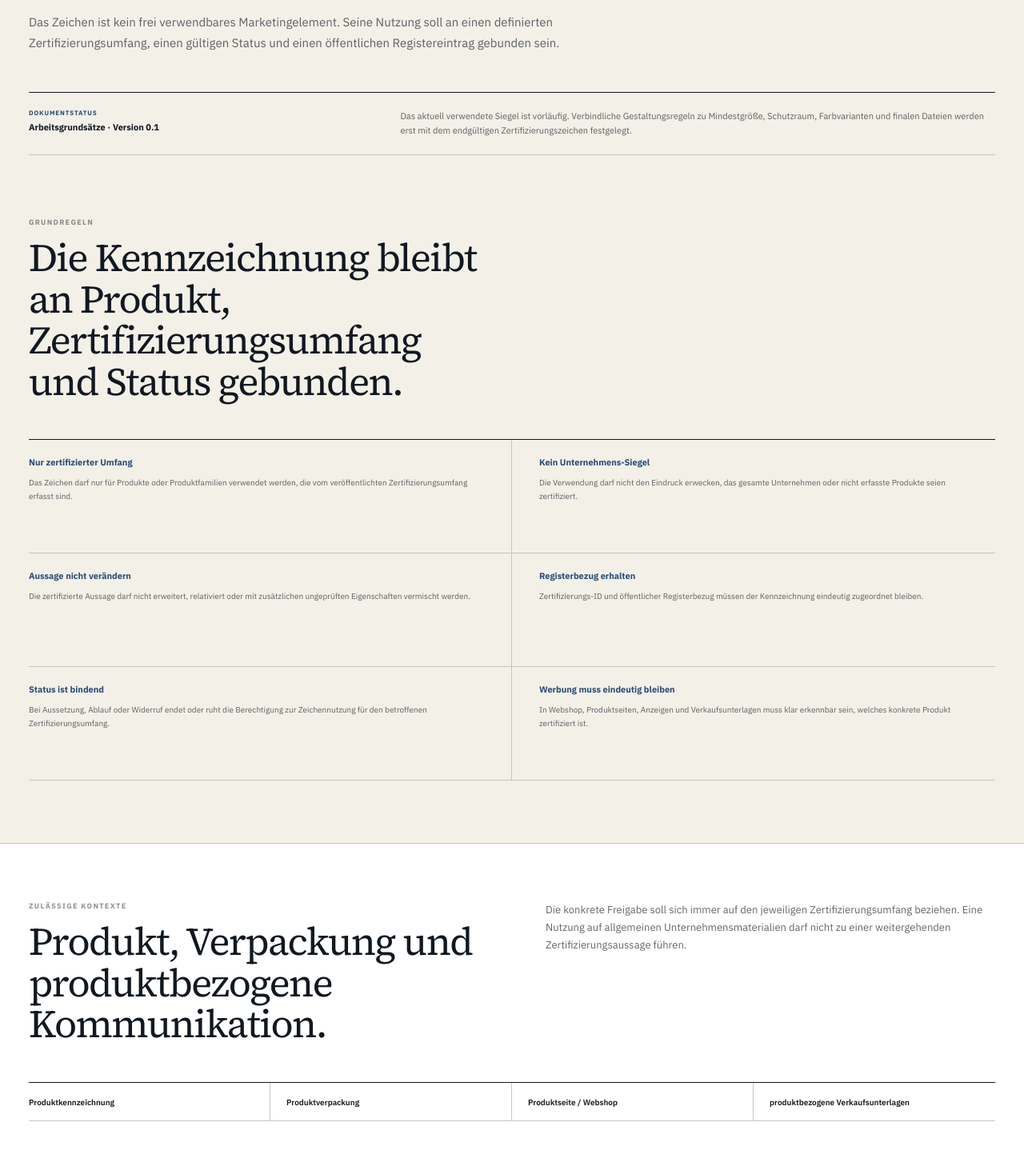
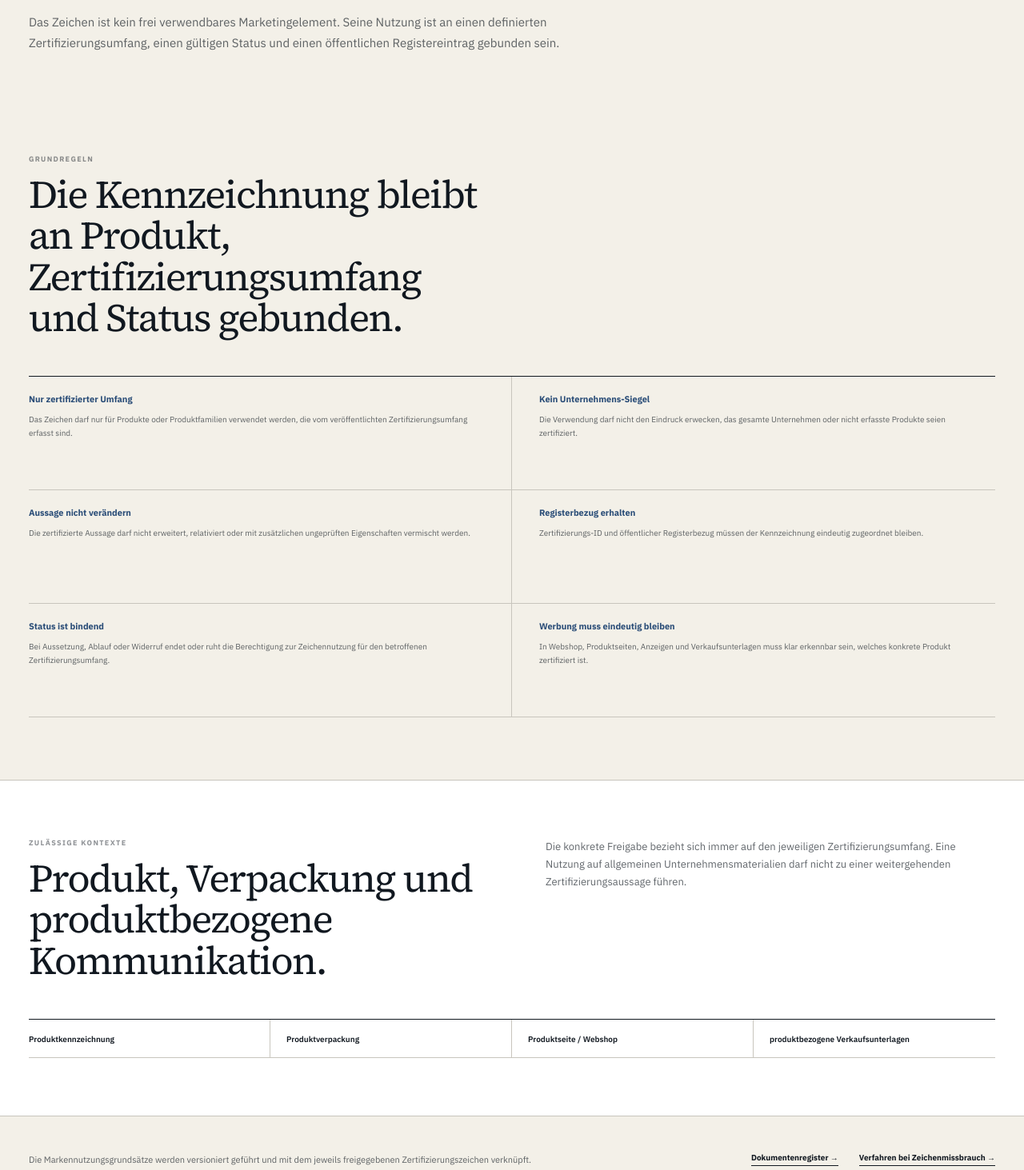
Before and after one commit to dennis-glaser-coder/human-certification-web, a Next.js app: page /markennutzung in a window 1280 px wide. Shown: the part 307-1770 px from the top of the page at 80% size. Built offline with nearby package versions, Linux system fonts and the light colour scheme.

Commit message:
Markennutzungsseite ohne Entwicklungsstatus ausrichten

```diff
--- a/src/app/markennutzung/page.js
+++ b/src/app/markennutzung/page.js
@@ -27,23 +27,12 @@ export default function MarkUsePage() {
         <div className="eyebrow">MARKENNUTZUNG · MBH-MARK-0.1</div>
         <h1>Grundsätze zur Nutzung des Zertifizierungszeichens.</h1>
         <p className="lead">
-          Das Zeichen ist kein frei verwendbares Marketingelement. Seine Nutzung soll an einen definierten Zertifizierungsumfang,
+          Das Zeichen ist kein frei verwendbares Marketingelement. Seine Nutzung ist an einen definierten Zertifizierungsumfang,
           einen gültigen Status und einen öffentlichen Registereintrag gebunden sein.
         </p>
       </section>
 
-      <section className="statusPanel shell">
-        <div>
-          <span>DOKUMENTSTATUS</span>
-          <strong>Arbeitsgrundsätze · Version 0.1</strong>
-        </div>
-        <p>
-          Das aktuell verwendete Siegel ist vorläufig. Verbindliche Gestaltungsregeln zu Mindestgröße, Schutzraum,
-          Farbvarianten und finalen Dateien werden erst mit dem endgültigen Zertifizierungszeichen festgelegt.
-        </p>
-      </section>
-
-      <section className="shell markUseSection">
+            <section className="shell markUseSection">
         <div className="sectionIntro compact">
           <div>
             <div className="sectionNo">GRUNDREGELN</div>
@@ -64,7 +53,7 @@ export default function MarkUsePage() {
               <h2>Produkt, Verpackung und produktbezogene Kommunikation.</h2>
             </div>
             <p>
-              Die konkrete Freigabe soll sich immer auf den jeweiligen Zertifizierungsumfang beziehen.
+              Die konkrete Freigabe bezieht sich immer auf den jeweiligen Zertifizierungsumfang.
               Eine Nutzung auf allgemeinen Unternehmensmaterialien darf nicht zu einer weitergehenden Zertifizierungsaussage führen.
             </p>
           </div>
@@ -79,8 +68,7 @@ export default function MarkUsePage() {
 
       <section className="shell standardClose">
         <p>
-          Die Markennutzungsgrundsätze werden vor einer kommerziellen Zertifikatsvergabe in eine verbindliche Fassung überführt
-          und mit dem finalen Zertifizierungszeichen abgestimmt.
+          Die Markennutzungsgrundsätze werden versioniert geführt und mit dem jeweils freigegebenen Zertifizierungszeichen verknüpft.
         </p>
         <div className="standardCloseLinks">
           <Link className="textLink" href="/dokumente">Dokumentenregister →</Link>
```
